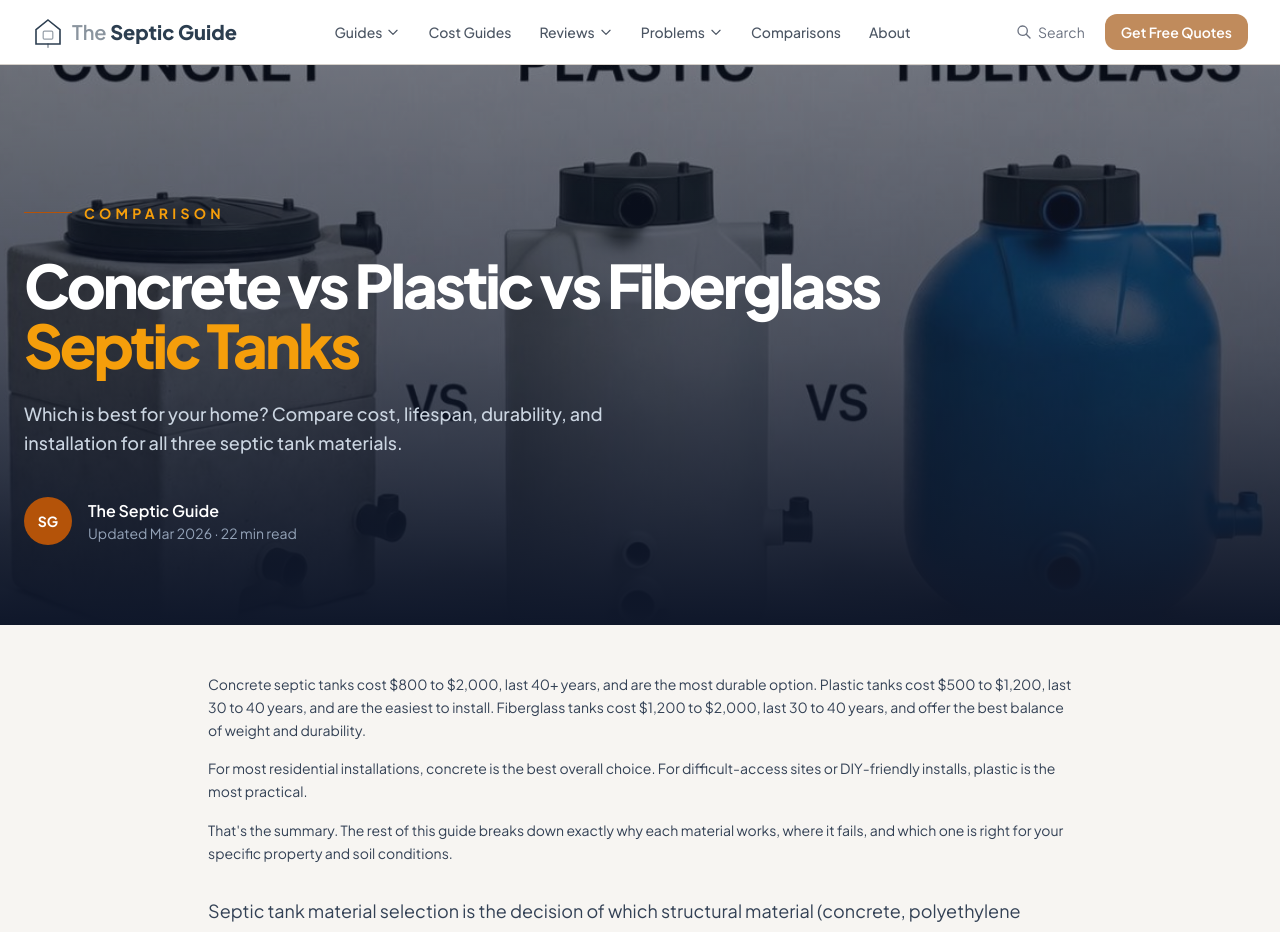
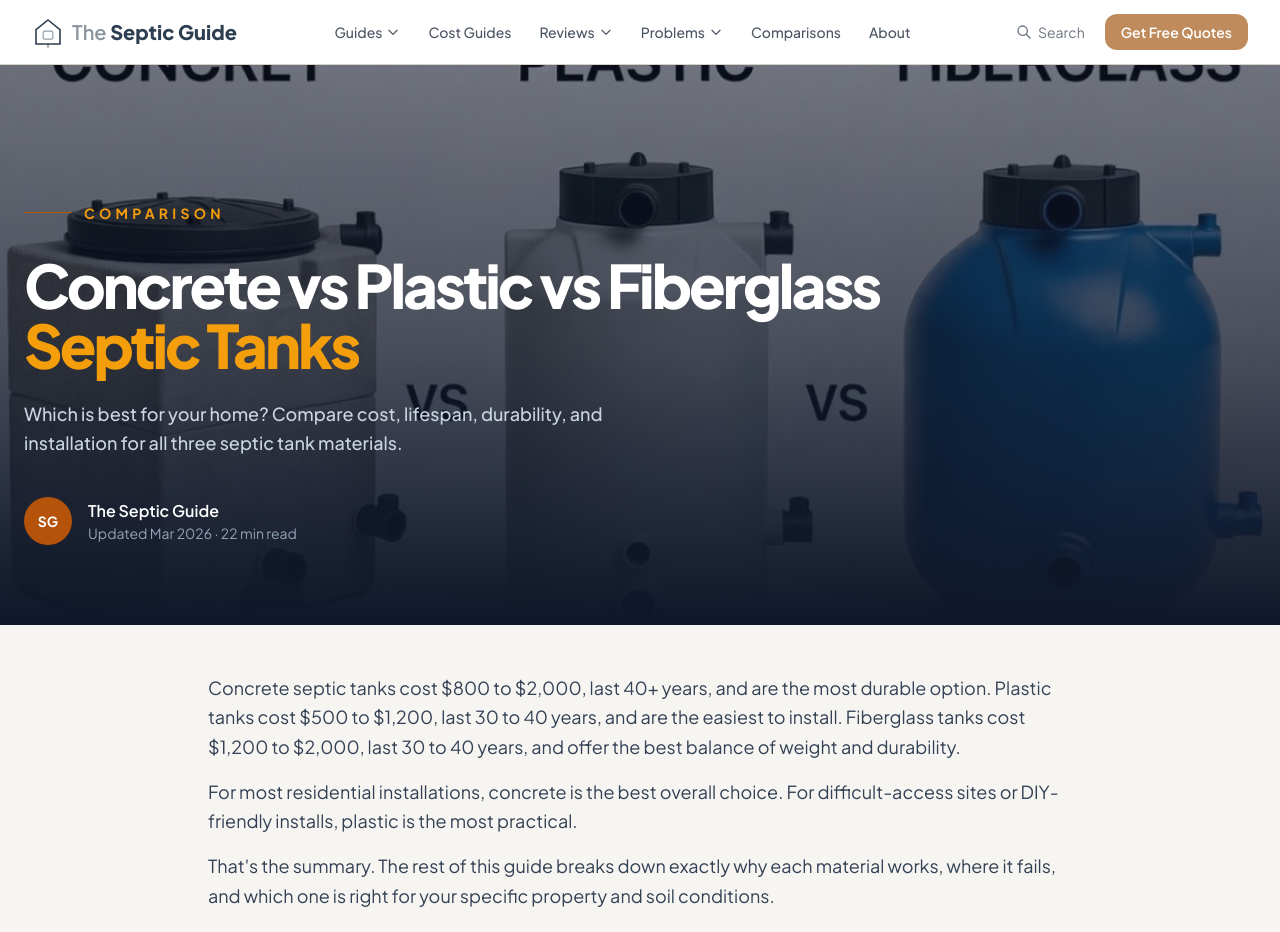
Before and after one commit to thebasementguide2026/theseptic.guide-, a Next.js app: page /comparisons/concrete-vs-plastic-vs-fiberglass-septic-tanks in a window 1280 px wide. Shown: the top 932 px of the page. Built offline with nearby package versions, Linux system fonts and the light colour scheme.

Commit message:
Match intro paragraph text size to entity definition (text-sm → text-lg)

```diff
--- a/app/comparisons/concrete-vs-plastic-vs-fiberglass-septic-tanks/page.tsx
+++ b/app/comparisons/concrete-vs-plastic-vs-fiberglass-septic-tanks/page.tsx
@@ -119,9 +119,9 @@ export default function ConcreteVsPlasticVsFiberglass() {
       <article className='max-w-4xl mx-auto px-4 py-12'>
         {/* Intro */}
         <div className='mb-12'>
-          <p className='text-slate-700 leading-relaxed text-sm mb-4'>Concrete septic tanks cost $800 to $2,000, last 40+ years, and are the most durable option. Plastic tanks cost $500 to $1,200, last 30 to 40 years, and are the easiest to install. Fiberglass tanks cost $1,200 to $2,000, last 30 to 40 years, and offer the best balance of weight and durability.</p>
-          <p className='text-slate-700 leading-relaxed text-sm mb-4'>For most residential installations, concrete is the best overall choice. For difficult-access sites or DIY-friendly installs, plastic is the most practical.</p>
-          <p className='text-slate-700 leading-relaxed text-sm'>That&apos;s the summary. The rest of this guide breaks down exactly why each material works, where it fails, and which one is right for your specific property and soil conditions.</p>
+          <p className='text-lg text-slate-700 leading-relaxed mb-4'>Concrete septic tanks cost $800 to $2,000, last 40+ years, and are the most durable option. Plastic tanks cost $500 to $1,200, last 30 to 40 years, and are the easiest to install. Fiberglass tanks cost $1,200 to $2,000, last 30 to 40 years, and offer the best balance of weight and durability.</p>
+          <p className='text-lg text-slate-700 leading-relaxed mb-4'>For most residential installations, concrete is the best overall choice. For difficult-access sites or DIY-friendly installs, plastic is the most practical.</p>
+          <p className='text-lg text-slate-700 leading-relaxed'>That&apos;s the summary. The rest of this guide breaks down exactly why each material works, where it fails, and which one is right for your specific property and soil conditions.</p>
           <p className='text-lg text-slate-700 leading-relaxed mb-12 mt-8'>
             Septic tank material selection is the decision of which structural material (concrete, polyethylene plastic, or fiberglass) will be used to manufacture the buried tank that holds and begins treating a home&apos;s wastewater. All three materials perform the same function: they receive raw sewage from the home, hold it long enough for solids to separate from liquids, and pass clarified effluent to the drainfield. The material choice affects the tank&apos;s weight, structural durability, corrosion resistance, installation requirements, and susceptibility to flotation in high water table conditions, but it does not affect how the septic system treats waste or how often it needs to be pumped. The right material for a given property is determined primarily by three factors: water table level, site access for installation equipment, and local health department code requirements.
           </p>
```
